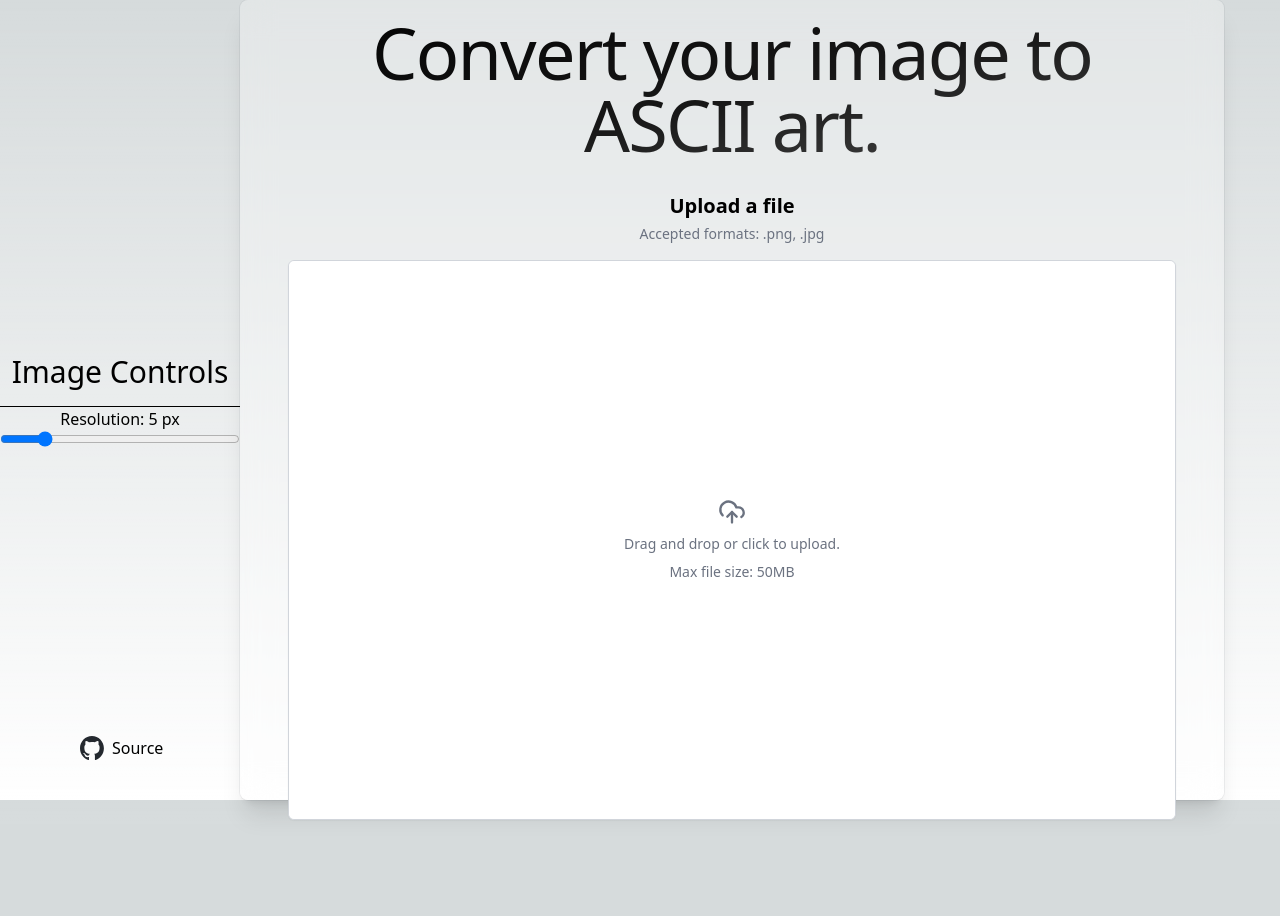
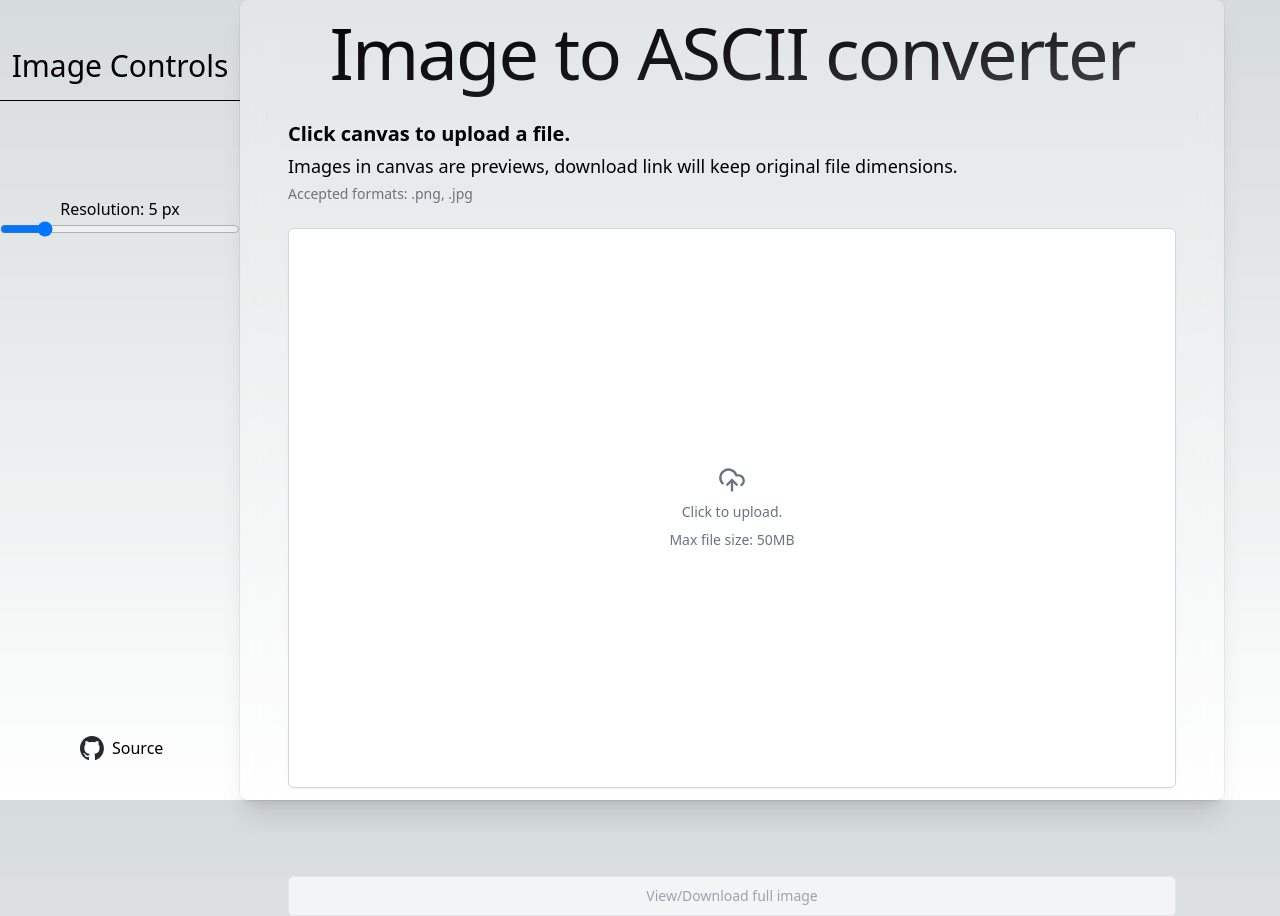
Before and after one commit to BrooklynWelsh/img-to-ascii, a Next.js app: page / in a window 1280 px wide. Before the commit the page ends 824 px from the top, so only its background shows below. Built offline with nearby package versions, Linux system fonts and the light colour scheme.

Commit message:
More layout tweaks, WIP

```diff
--- a/app/page.tsx
+++ b/app/page.tsx
@@ -11,22 +11,17 @@ export default function Home() {
         <Toaster />
         <Sliders/>
         <div className="flex flex-col bg-white/30 px-12 shadow-xl ring-1 ring-gray-900/5 rounded-lg backdrop-blur-lg max-w-full max-h-full h-screen  min-h-0 mr-14 w-full">
+        <h1 className="pt-4 pb-8 bg-gradient-to-br from-black via-[#171717] to-[#575757] bg-clip-text text-center text-4xl font-medium tracking-tight text-transparent xl:text-7xl">
+         Image to ASCII converter
+        </h1>
+        <div className="space-y-1 mb-4">
+          <h2 className="text-xl font-semibold">Click canvas to upload a file.</h2>
+          <h3 className="text-lg font-medium">Images in canvas are previews, download link will keep original file dimensions.</h3>
+          <p className="text-sm text-gray-500">
+            Accepted formats: .png, .jpg
+          </p>
+        </div>
           <Uploader />
-        </div>
-        <div className="sm:absolute sm:bottom-0 w-full px-20 pb-10 flex justify-between">
-          <Link
-            href="https://github.com/vercel/examples/tree/main/storage/blob-starter"
-            className="flex items-center space-x-2"
-          >
-            <Image
-              src="/github.svg"
-              alt="GitHub Logo"
-              width={24}
-              height={24}
-              priority
-            />
-            <p className="font-light">Source</p>
-          </Link>
         </div>
       </section>
     </main>
--- a/components/Sliders.tsx
+++ b/components/Sliders.tsx
@@ -2,6 +2,8 @@
  * Contains sliders that control different options for the ASCII generation
  */
 'use client'
+import Link from "next/link"
+import Image from "next/image"
 import { ChangeEvent, useState } from "react"
 
 export const charWidth = 8
@@ -21,11 +23,26 @@ export default function Sliders() {
     }
 
     return (
-        <section className="w-80 flex flex-col justify-center text-center">
-            <h2 className="text-2xl md:text-3xl mb-4">Image Controls</h2>
-            <hr className="block border-black"/>
+        <section className="w-80 flex flex-col self-start text-center">
+            <h2 className="text-2xl md:text-3xl mb-4 mt-12">Image Controls</h2>
+            <hr className="block border-black mb-24"/>
             <label htmlFor='resolution' id='resolutionLabel'>Resolution: {currentRes}</label>
             <input onChange={(e) => handleResChange(e)} type="range" id='resolution' name='resolution' min='1' max='25' defaultValue='5' />
+            <div className="sm:absolute sm:bottom-0 w-[100%] px-20 pb-10 flex justify-between">
+          <Link
+            href="https://github.com/vercel/examples/tree/main/storage/blob-starter"
+            className="flex items-center space-x-2"
+          >
+            <Image
+              src="/github.svg"
+              alt="GitHub Logo"
+              width={24}
+              height={24}
+              priority
+            />
+            <p className="font-light">Source</p>
+          </Link>
+        </div>
         </section>
     )
 }
--- a/components/uploader.tsx
+++ b/components/uploader.tsx
@@ -4,7 +4,6 @@ import { useState, useCallback, useMemo, ChangeEvent } from 'react'
 import toast from 'react-hot-toast'
 import {red, green, blue, charWidth} from './Sliders'
 import LoadingDots from './loading-dots'
-import { BlobResult } from '@vercel/blob'
 
 export default function Uploader() {
   const [data, setData] = useState<{
@@ -16,8 +15,12 @@ export default function Uploader() {
 
   const [dragActive, setDragActive] = useState(false)
 
+  const [saving, setSaving] = useState(false)
+  const [fileLink, setLink] = useState(undefined)
+
   const onChangePicture = useCallback(
     (event: ChangeEvent<HTMLInputElement>) => {
+      setSaving(true)
       const file = event.currentTarget.files && event.currentTarget.files[0]
       if (file) {
         if (file.size / 1024 / 1024 > 50) {
@@ -57,6 +60,8 @@ export default function Uploader() {
 
                 webWorker.onmessage = function(e) {
                   const blobUrl = e.data.blobUrl
+                  console.log(blobUrl)
+                  const downloadButton = document.getElementById('download')
                   const asciiImageData = e.data.asciiImageData
 
                   // Now draw to preview canvas
@@ -66,8 +71,9 @@ export default function Uploader() {
                       canvas.width = asciiBitmap.width
                       onscreenCtx.drawImage(asciiBitmap, 0, 0, canvas.width, canvas.height)
                       console.log('draw done')
+                      setLink(blobUrl)
+                      setSaving(false)
                     })
-
                 }
               }
 
@@ -83,87 +89,23 @@ export default function Uploader() {
     [setData]
   )
 
-  const [saving, setSaving] = useState(false)
-
   const saveDisabled = useMemo(() => {
     return !data.image || saving
   }, [data.image, saving])
 
   return (
     <>
-    <h1 className="pt-4 pb-8 bg-gradient-to-br from-black via-[#171717] to-[#575757] bg-clip-text text-center text-4xl font-medium tracking-tight text-transparent md:text-7xl">
-      Convert your image to ASCII art.
-    </h1>
     <form
-      className="grid gap-2 h-screen"
+      className="grid gap-24 h-[100%]"
+      method='GET'
+      target="_blank"
+      action={fileLink}
       onSubmit={async (e) => {
-        e.preventDefault()
-        setSaving(true)
-        fetch('/api/upload', {
-          method: 'POST',
-          headers: { 'content-type': file?.type || 'application/octet-stream' },
-          body: file,
-        }).then(async (res) => {
-          if (res.status === 200) {
-            const { url } = (await res.json()) as BlobResult
-            toast(
-              (t) => (
-                <div className="relative">
-                  <div className="p-2">
-                    <p className="font-semibold text-gray-900">
-                      File uploaded!
-                    </p>
-                    <p className="mt-1 text-sm text-gray-500">
-                      Your file has been uploaded to{' '}
-                      <a
-                        className="font-medium text-gray-900 underline"
-                        href={url}
-                        target="_blank"
-                        rel="noopener noreferrer"
-                      >
-                        {url}
-                      </a>
-                    </p>
-                  </div>
-                  <button
-                    onClick={() => toast.dismiss(t.id)}
-                    className="absolute top-0 -right-2 inline-flex text-gray-400 focus:outline-none focus:text-gray-500 rounded-full p-1.5 hover:bg-gray-100 transition ease-in-out duration-150"
-                  >
-                    <svg
-                      className="h-5 w-5"
-                      viewBox="0 0 20 20"
-                      fill="currentColor"
-                    >
-                      <path
-                        fillRule="evenodd"
-                        d="M5.293 5.293a1 1 0 011.414 0L10
-                          8.586l3.293-3.293a1 1 0 111.414 1.414L11.414
-                          10l3.293 3.293a1 1 0 01-1.414 1.414L10
-                          11.414l-3.293 3.293a1 1 0 01-1.414-1.414L8.586
-                          10 5.293 6.707a1 1 0 010-1.414z"
-                        clipRule="evenodd"
-                      />
-                    </svg>
-                  </button>
-                </div>
-              ),
-              { duration: 300000 }
-            )
-          } else {
-            const error = await res.text()
-            toast.error(error)
-          }
-          setSaving(false)
-        })
+        window.open(fileLink)
+        setSaving(false)
       }}
     >
       <div className="h-[70vh] text-center">
-        <div className="space-y-1 mb-4">
-          <h2 className="text-xl font-semibold">Upload a file</h2>
-          <p className="text-sm text-gray-500">
-            Accepted formats: .png, .jpg
-          </p>
-        </div>
         <label
           htmlFor="image-upload"
           className="group relative mt-2 flex w-full max-h-[100%] h-[100%] cursor-pointer flex-col items-center justify-center rounded-md border border-gray-300 bg-white shadow-sm transition-all hover:bg-gray-50"
@@ -236,7 +178,7 @@ export default function Uploader() {
               <path d="m16 16-4-4-4 4"></path>
             </svg>
             <p className="mt-2 text-center text-sm text-gray-500">
-              Drag and drop or click to upload.
+              Click to upload.
             </p>
             <p className="mt-2 text-center text-sm text-gray-500">
               Max file size: 50MB
@@ -268,7 +210,7 @@ export default function Uploader() {
         {saving ? (
           <LoadingDots color="#808080" />
         ) : (
-          <p className="text-sm">Confirm upload</p>
+          <p className="text-sm">View/Download full image</p>
         )}
       </button>
     </form>
```
